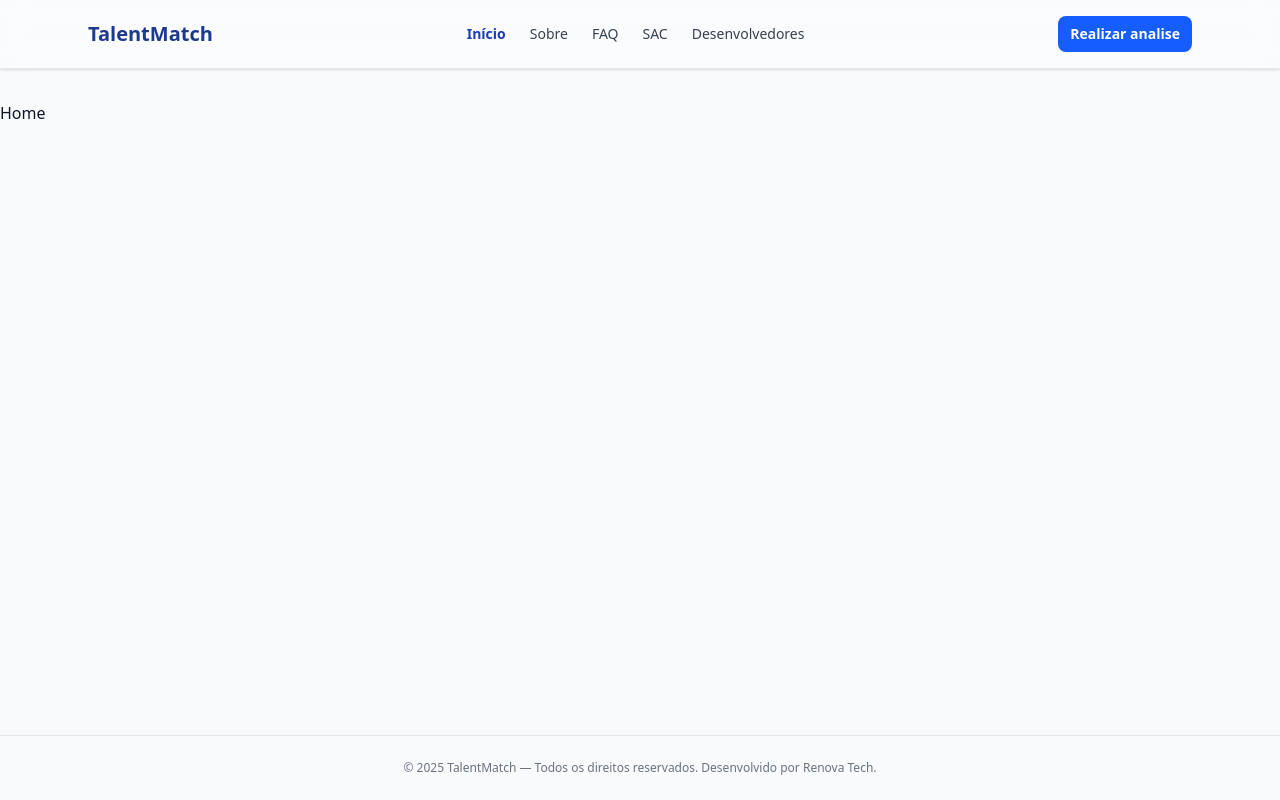
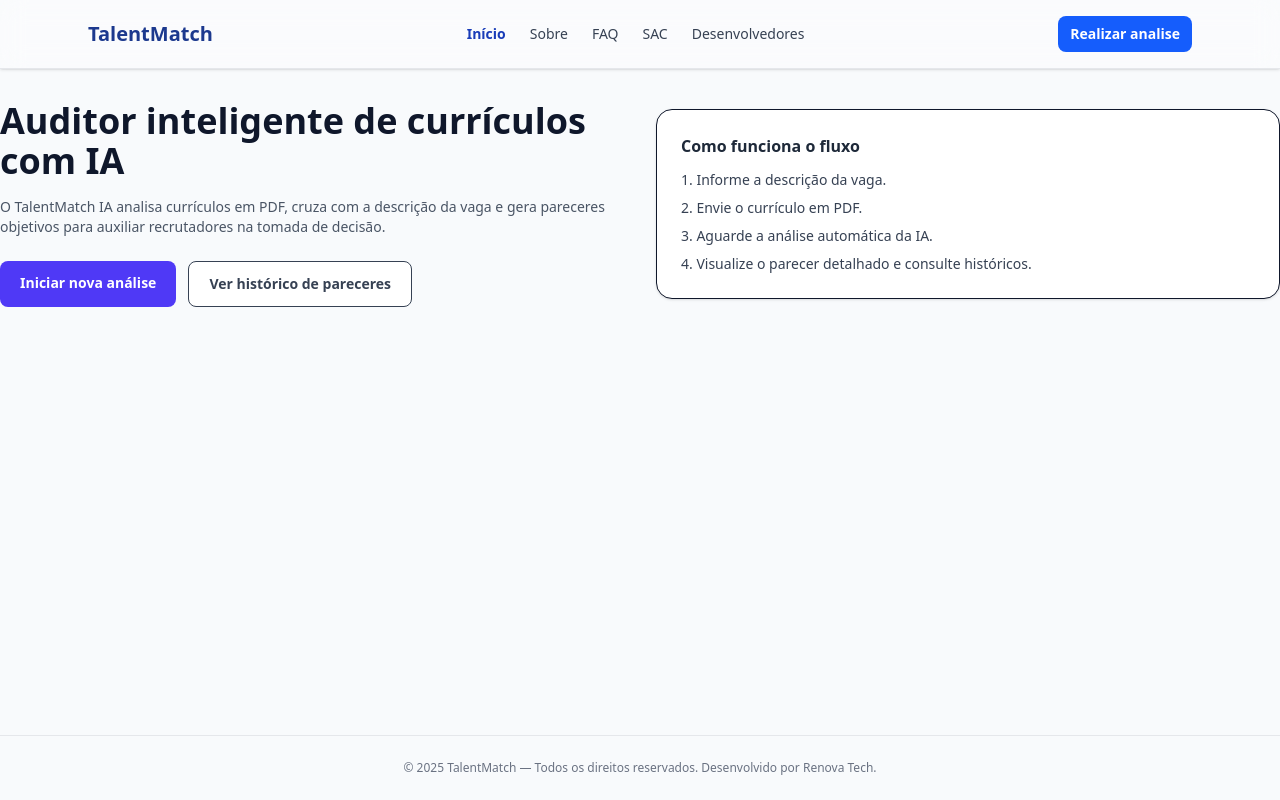
Before and after one commit to GLOBAL-SOLUTION-1-SEM-2025-ADS/talent-match-gs, a React (Vite) app: page / in a window 1280 px wide. Built offline with nearby package versions, Linux system fonts and the light colour scheme.

Commit message:
criando pagina home

```diff
--- a/src/pages/mandatory/Home.tsx
+++ b/src/pages/mandatory/Home.tsx
@@ -1,7 +1,44 @@
-const Home = () => {
+import { Link } from "react-router-dom";
+
+export default function Home() {
   return (
-    <div>Home</div>
-  )
+    <div className="grid md:grid-cols-2 gap-8 items-center">
+      <div>
+        <h2 className="text-3xl md:text-4xl font-bold mb-4 text-slate-900">
+          Auditor inteligente de currículos com IA
+        </h2>
+        <p className="text-sm text-gray-600 mb-6">
+          O TalentMatch IA analisa currículos em PDF, cruza com a descrição da vaga
+          e gera pareceres objetivos para auxiliar recrutadores na tomada de decisão.
+        </p>
+
+        <div className="flex flex-wrap gap-3">
+          <Link
+            to="/vaga"
+            className="px-5 py-3 rounded-lg bg-indigo-600 text-white text-sm font-semibold hover:bg-indigo-700"
+          >
+            Iniciar nova análise
+          </Link>
+          <Link
+            to="/historico"
+            className="px-5 py-3 rounded-lg bg-white border text-sm font-semibold text-gray-700 hover:bg-slate-50"
+          >
+            Ver histórico de pareceres
+          </Link>
+        </div>
+      </div>
+
+      <div className="bg-white rounded-2xl shadow-sm border p-6">
+        <h3 className="font-semibold mb-3 text-gray-800">
+          Como funciona o fluxo
+        </h3>
+        <ol className="list-decimal list-inside text-sm text-gray-700 space-y-2">
+          <li>Informe a descrição da vaga.</li>
+          <li>Envie o currículo em PDF.</li>
+          <li>Aguarde a análise automática da IA.</li>
+          <li>Visualize o parecer detalhado e consulte históricos.</li>
+        </ol>
+      </div>
+    </div>
+  );
 }
-
-export default Home
```
